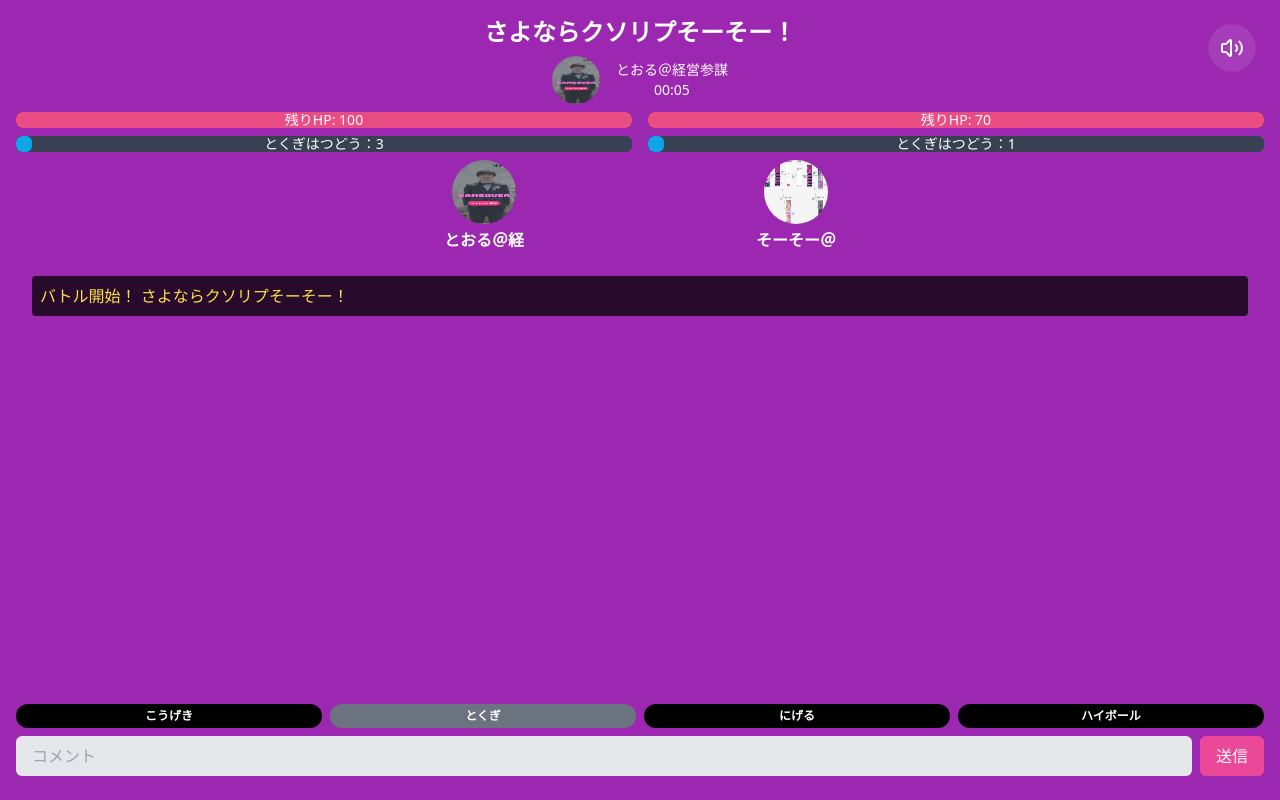
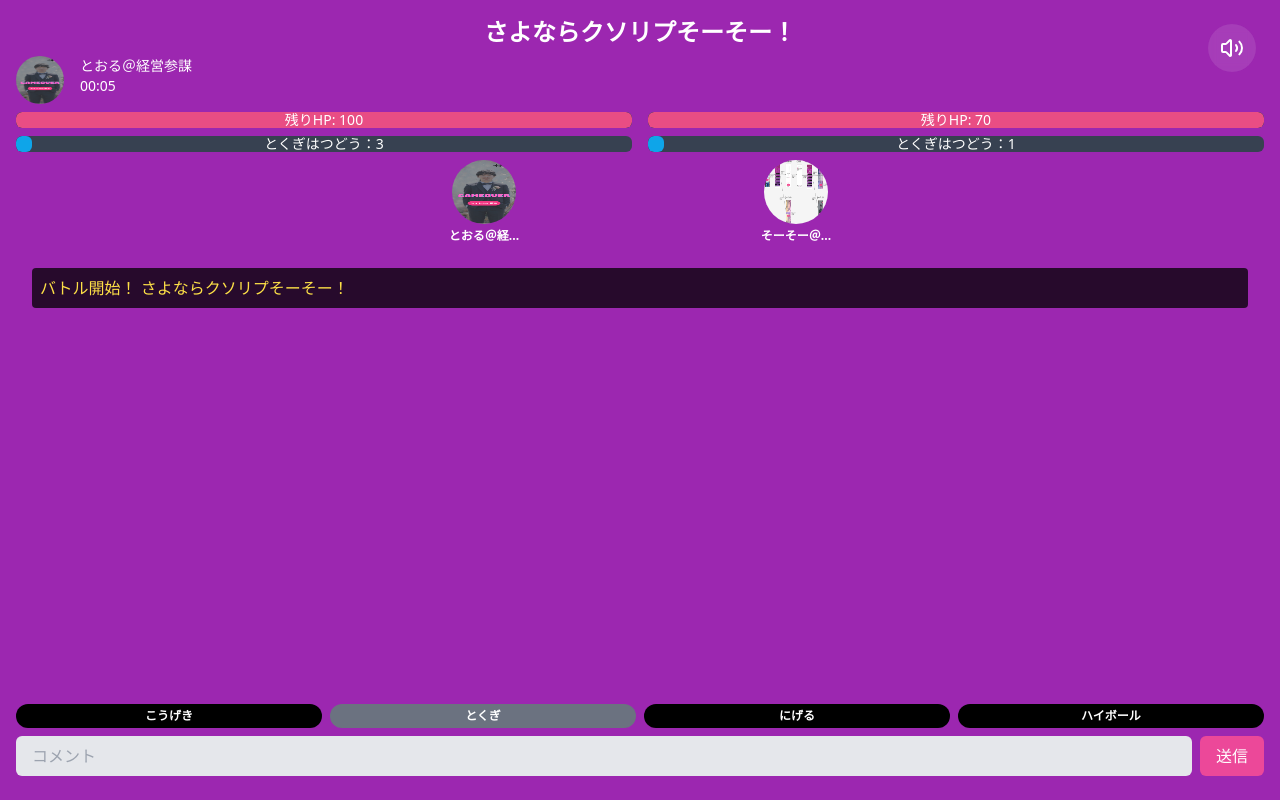
Before and after one commit to momopeee/battlefm, a React (Vite) app: page /battle1 in a window 1280 px wide. Built offline with nearby package versions, Linux system fonts and the light colour scheme.

Commit message:
Refactor Battle1Screen layout
- Adjusted player/opponent name display to fit within 5 characters with ellipsis.
- Aligned player name and timer in Battle1Screen.
- Repositioned player icons and associated text in Battle1Screen.

```diff
--- a/src/pages/Battle1Screen.tsx
+++ b/src/pages/Battle1Screen.tsx
@@ -1,4 +1,3 @@
-
 import React, { useEffect, useState } from 'react';
 import { useApp } from '@/context/AppContext';
 import HPBar from '@/components/HPBar';
@@ -385,13 +384,13 @@ const Battle1Screen: React.FC = () => {
       {/* Top section with title and timer */}
       <div className="text-center mb-2">
         <h1 className="text-2xl font-bold mb-2">さよならクソリプそーそー！</h1>
-        <div className="flex items-center justify-center gap-4">
+        <div className="flex items-start justify-start gap-4">
           <img
             src={player.icon}
             alt={player.name}
             className="w-12 h-12 rounded-full"
           />
-          <div className="flex flex-col">
+          <div className="flex flex-col items-start">
             <span className="text-sm">{player.name}</span>
             <p className="text-sm">{formatTime(battleTimer)}</p>
           </div>
@@ -432,8 +431,8 @@ const Battle1Screen: React.FC = () => {
             alt={player.name}
             className="w-16 h-16 rounded-full"
           />
-          <span className="font-bold mt-1 truncate w-20 text-center">
-            {player.name.length > 5 ? `${player.name.substring(0, 5)}` : player.name}
+          <span className="font-bold mt-1 truncate w-20 text-center text-xs">
+            {player.name.length > 5 ? `${player.name.substring(0, 5)}...` : player.name}
           </span>
         </div>
 
@@ -443,8 +442,8 @@ const Battle1Screen: React.FC = () => {
             alt={opponent1.name}
             className="w-16 h-16 rounded-full"
           />
-          <span className="font-bold mt-1 truncate w-20 text-center">
-            {opponent1.name.length > 5 ? `${opponent1.name.substring(0, 5)}` : opponent1.name}
+          <span className="font-bold mt-1 truncate w-20 text-center text-xs">
+            {opponent1.name.length > 5 ? `${opponent1.name.substring(0, 5)}...` : opponent1.name}
           </span>
         </div>
         <div className="col-span-1"></div>
```
